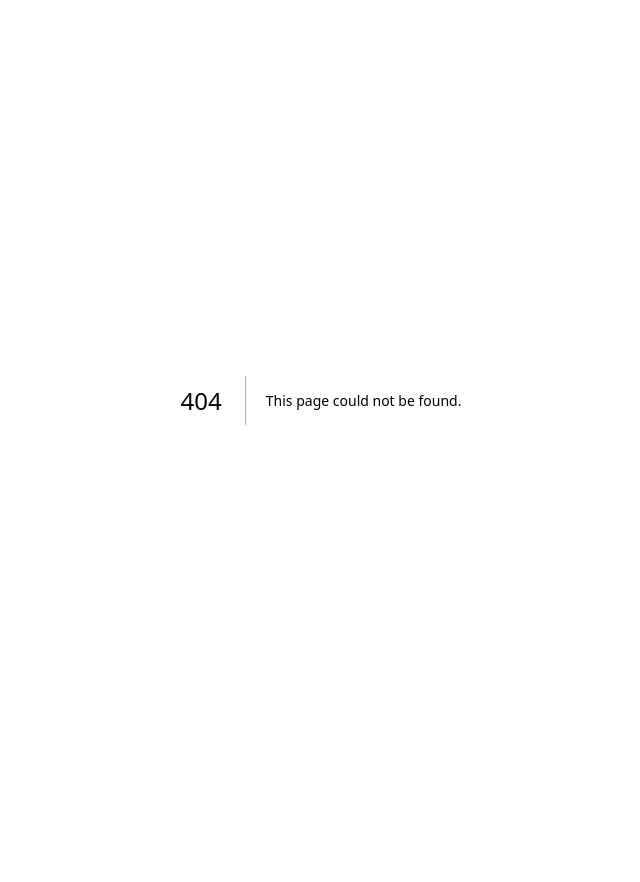
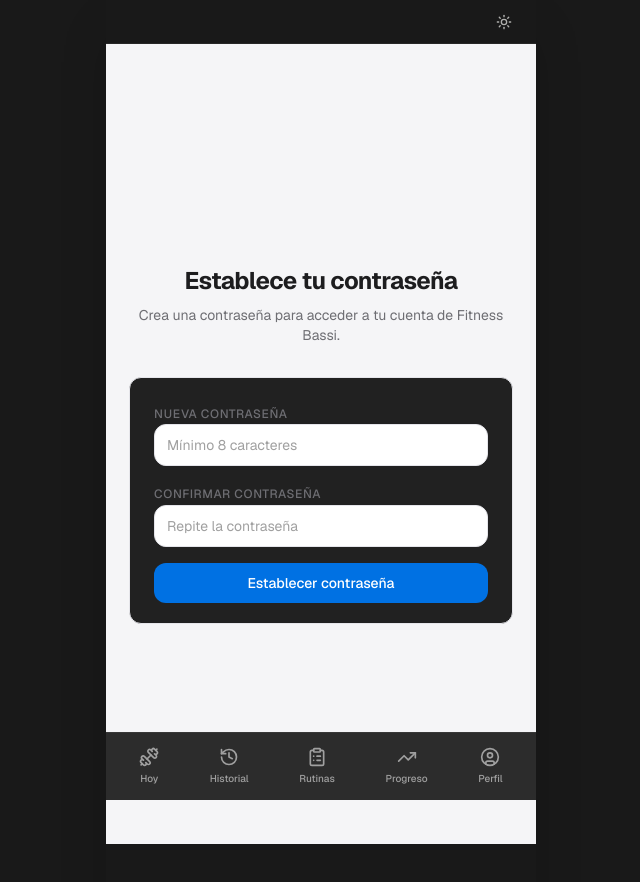
Before and after one commit to soporte929/app-fitness-bassi, a Next.js app: page /set-password in a window 1280 px wide. Before the commit this address had no page. Shown: the top 882 px of the page, without its empty margins (319-959 px from the left). Before the commit the page ends 800 px from the top, so only its background shows below. Built offline with nearby package versions, Linux system fonts and the light colour scheme; no server answers.

Commit message:
feat(46-01): crear página /set-password para flujo de invitación
- Formulario móvil-first con validaciones (mín 8 chars, confirm match)
- Usa supabase.auth.updateUser para establecer contraseña
- Redirige a /today al completar
- Design system: colores, Card, Button, PageTransition

```diff
--- /dev/null
+++ b/app/(client)/set-password/page.tsx
@@ -0,0 +1,122 @@
+'use client'
+
+import { useState } from 'react'
+import { useRouter } from 'next/navigation'
+import { Card, CardContent } from '@/components/ui/card'
+import { Button } from '@/components/ui/button'
+import { PageTransition } from '@/components/ui/page-transition'
+import { createClient } from '@/lib/supabase/client'
+
+export default function SetPasswordPage() {
+  const router = useRouter()
+  const [password, setPassword] = useState('')
+  const [confirmPassword, setConfirmPassword] = useState('')
+  const [error, setError] = useState<string | null>(null)
+  const [loading, setLoading] = useState(false)
+
+  async function handleSubmit(e: React.FormEvent<HTMLFormElement>) {
+    e.preventDefault()
+    setError(null)
+
+    if (password.length < 8) {
+      setError('La contraseña debe tener al menos 8 caracteres.')
+      return
+    }
+
+    if (password !== confirmPassword) {
+      setError('Las contraseñas no coinciden.')
+      return
+    }
+
+    setLoading(true)
+
+    try {
+      const supabase = createClient()
+      const { error: updateError } = await supabase.auth.updateUser({ password })
+
+      if (updateError) {
+        setError(updateError.message)
+        return
+      }
+
+      router.push('/today')
+    } catch {
+      setError('Ha ocurrido un error inesperado. Inténtalo de nuevo.')
+    } finally {
+      setLoading(false)
+    }
+  }
+
+  return (
+    <PageTransition>
+      <div className="min-h-screen bg-[#f5f5f7] flex items-center justify-center px-4">
+        <div className="w-full max-w-sm">
+          <div className="mb-8 text-center">
+            <h1 className="text-2xl font-bold text-[#1d1d1f] tracking-tight">
+              Establece tu contraseña
+            </h1>
+            <p className="mt-2 text-sm text-[#6e6e73]">
+              Crea una contraseña para acceder a tu cuenta de Fitness Bassi.
+            </p>
+          </div>
+
+          <Card className="border-[#e5e5ea]">
+            <CardContent className="pt-6">
+              <form onSubmit={handleSubmit} className="space-y-4">
+                <div className="space-y-1">
+                  <label
+                    htmlFor="password"
+                    className="text-xs font-medium text-[#6e6e73] uppercase tracking-wider"
+                  >
+                    Nueva contraseña
+                  </label>
+                  <input
+                    id="password"
+                    type="password"
+                    value={password}
+                    onChange={(e) => setPassword(e.target.value)}
+                    placeholder="Mínimo 8 caracteres"
+                    required
+                    className="w-full rounded-lg border border-[#e5e5ea] bg-white px-3 py-2.5 text-sm text-[#1d1d1f] placeholder:text-[#aeaeb2] focus:border-[#0071e3] focus:outline-none focus:ring-1 focus:ring-[#0071e3] transition-colors"
+                  />
+                </div>
+
+                <div className="space-y-1">
+                  <label
+                    htmlFor="confirmPassword"
+                    className="text-xs font-medium text-[#6e6e73] uppercase tracking-wider"
+                  >
+                    Confirmar contraseña
+                  </label>
+                  <input
+                    id="confirmPassword"
+                    type="password"
+                    value={confirmPassword}
+                    onChange={(e) => setConfirmPassword(e.target.value)}
+                    placeholder="Repite la contraseña"
+                    required
+                    className="w-full rounded-lg border border-[#e5e5ea] bg-white px-3 py-2.5 text-sm text-[#1d1d1f] placeholder:text-[#aeaeb2] focus:border-[#0071e3] focus:outline-none focus:ring-1 focus:ring-[#0071e3] transition-colors"
+                  />
+                </div>
+
+                {error && (
+                  <p className="text-sm text-[#ff375f] bg-[#ff375f]/5 border border-[#ff375f]/20 rounded-lg px-3 py-2">
+                    {error}
+                  </p>
+                )}
+
+                <Button
+                  type="submit"
+                  disabled={loading}
+                  className="w-full bg-[#0071e3] hover:bg-[#0071e3]/90 text-white font-medium py-2.5 rounded-lg transition-colors disabled:opacity-50"
+                >
+                  {loading ? 'Guardando...' : 'Establecer contraseña'}
+                </Button>
+              </form>
+            </CardContent>
+          </Card>
+        </div>
+      </div>
+    </PageTransition>
+  )
+}
```
